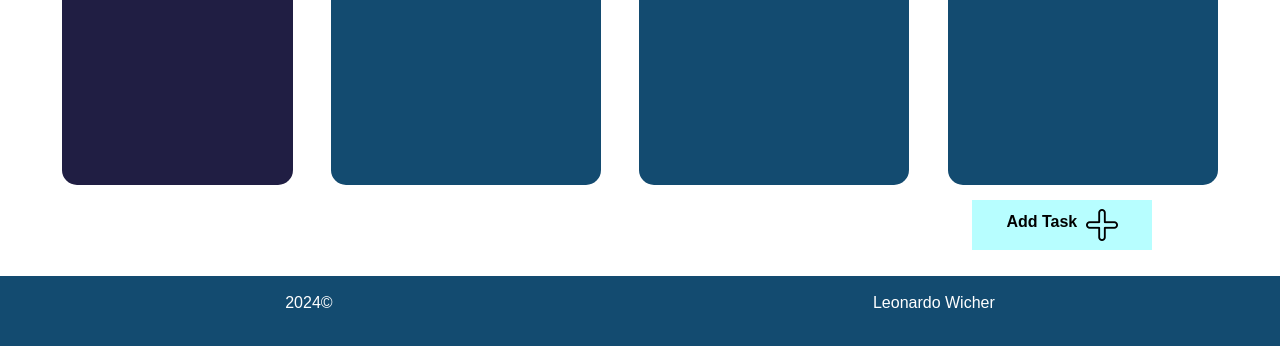
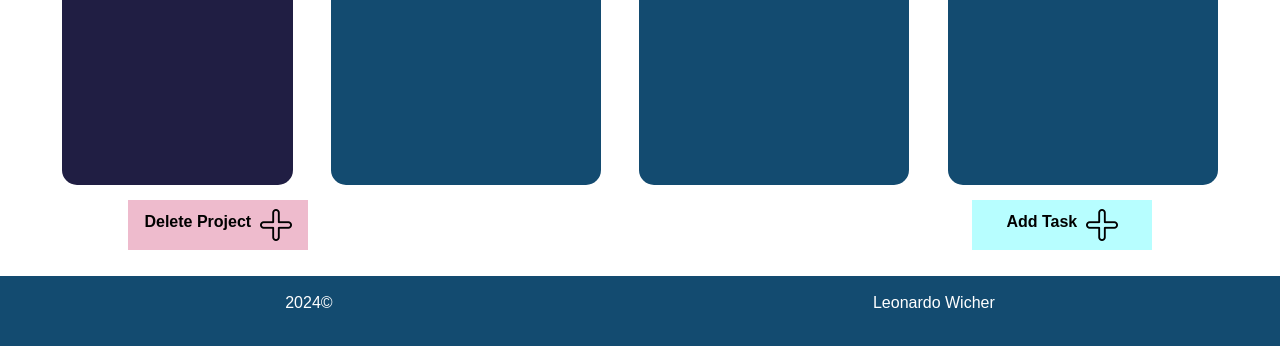
Before and after one commit to wchrLeonardo/gerenciadorTarefas_django, a Django app: page / in a window 1280 px wide. Shown: the part 510-856 px from the top of the page. Run offline with Django 5.2, Linux system fonts and the light colour scheme; tables that the repository leaves empty hold one stand-in row (values such as "Sample post"); some libraries are stand-ins or nearby versions; some web fonts are replaced.

Commit message:
Validando botões e excluindo tasks

```diff
--- a/setup/urls.py
+++ b/setup/urls.py
@@ -1,7 +1,7 @@
 from django.contrib import admin
 from django.urls import path
 
-from startask.views import CombinedListView, ProjectCreateView, TaskCreateView, update_task_status
+from startask.views import CombinedListView, ProjectCreateView, TaskCreateView, update_task_status, delete_task, delete_project
 # from startask.views import add_project
 
 urlpatterns = [
@@ -10,4 +10,6 @@ urlpatterns = [
     path("add-project/", ProjectCreateView.as_view(), name="add_project"),
     path("add-task/", TaskCreateView.as_view(), name="add_task"),
     path("update-task-status/<int:task_id>/<str:status>/", update_task_status, name="update_task_status"),
+    path('delete-task/<int:task_id>/', delete_task, name="delete_task"),
+    path('delete-project/', delete_project,  name="delete_project"),
 ]
--- a/startask/templates/startask/task_form.html
+++ b/startask/templates/startask/task_form.html
@@ -15,6 +15,7 @@
         <textarea name="description" id="TaskDescription" autocomplete="off">
         </textarea>
         <button type="submit" class="btn btn-primary">Save changes</button>
+        <a href="task_list">voltar</a>
       </form>
 </body>
 </html>
--- a/startask/templates/startask/task_list.html
+++ b/startask/templates/startask/task_list.html
@@ -83,18 +83,22 @@
             </div>
 
 
+
+
+
+
             <div id="to-do-container" class="to-do">
                 {% for task in tasks %}
                 {% if task.status_completed == 'todo' %}
 
-                <div class="to-do-list">
+                <div class="to-do-list" data-task-id="{{ task.id }}" data-task-title="{{ task.title }}" data-task-description="{{ task.description }}" data-task-created-at="{{ task.created_at }}">
 
                     <div class="options">
                         <button class="edit-button">
                             <img src="{% static 'images/edit.svg' %}" alt="">
                         </button>
                         <h2>{{ task.title }}</h2>
-                        <button class="delete-button">
+                        <button class="delete-button" onclick="if(confirm('Tem certeza que deseja deletar esta tarefa?')) {window.location.href='{% url "delete_task" task.id %}?project_id={{ request.GET.project_id }}'}">
                             <img src="{% static 'images/delete.svg' %}" alt="">
                         </button>
                     </div>
@@ -108,7 +112,7 @@
                         <button onclick="window.location.href='{% url 'update_task_status' task.id 'finished' %}?project_id={{ request.GET.project_id }}'" class="send-finished"></button>
                     </div>
                     <div>
-                        <p> {{task.created_at}} </p>
+                        <p> Atualizada em {{task.updated_at}} </p>
                     </div>
                 </div>
 
@@ -119,16 +123,18 @@
                 {% endfor %}
             </div>
 
-            <div id="progress-container" class="progress">
+            <div id="progress-container" class="progress" >
               {% for task in tasks %}
               {% if task.status_completed == 'in_progress' %}
-              <div class="to-do-list">
+              <div class="to-do-list" data-task-title="{{ task.title }}"
+              data-task-description="{{ task.description }}"
+              data-task-created-at="{{ task.created_at }}">
                   <div class="options">
                       <button class="edit-button">
                           <img src="{% static 'images/edit.svg' %}" alt="">
                       </button>
                       <h2>{{ task.title }}</h2>
-                      <button class="delete-button">
+                      <button class="delete-button" onclick="if(confirm('Tem certeza que deseja deletar esta tarefa?')) {window.location.href='{% url "delete_task" task.id %}?project_id={{ request.GET.project_id }}'}">
                           <img src="{% static 'images/delete.svg' %}" alt="">
                       </button>
                   </div>
@@ -141,7 +147,7 @@
                       <button class="send-finished" onclick="window.location.href='{% url 'update_task_status' task.id 'finished' %}?project_id={{ request.GET.project_id }}'"></button>
                   </div>
                   <div>
-                      <p> {{task.created_at}} </p>
+                      <p> Atualizada em {{task.updated_at}} </p>
                   </div>
               </div>
               {% endif %}
@@ -151,13 +157,15 @@
             <div id="finished-container" class="finished">
               {% for task in tasks %}
               {% if task.status_completed == 'finished' %}
-              <div class="to-do-list">
+              <div class="to-do-list" data-task-title="{{ task.title }}"
+              data-task-description="{{ task.description }}"
+              data-task-created-at="{{ task.created_at }}">
                   <div class="options">
                       <button class="edit-button">
                           <img src="{% static 'images/edit.svg' %}" alt="">
                       </button>
                       <h2>{{ task.title }}</h2>
-                      <button class="delete-button">
+                      <button class="delete-button" onclick="if(confirm('Tem certeza que deseja deletar esta tarefa?')) {window.location.href='{% url "delete_task" task.id %}?project_id={{ request.GET.project_id }}'}">
                           <img src="{% static 'images/delete.svg' %}" alt="">
                       </button>
                   </div>
@@ -169,7 +177,7 @@
                       <button class="send-progress" onclick="window.location.href='{% url 'update_task_status' task.id 'in_progress' %}?project_id={{ request.GET.project_id }}'"></button>
                   </div>
                   <div>
-                      <p> {{task.created_at}} </p>
+                      <p> Atualizada em {{task.updated_at}} </p>
                   </div>
               </div>
               {% endif %}
@@ -178,30 +186,54 @@
     </div>
 
     <div class="position-button">
+
+      {% if request.GET.project_id %}
+        <button type="button" class="del-project" onclick="if(confirm('Tem certeza que deseja deletar este Projeto?')) {window.location.href='{% url 'delete_project' %}?project_id={{ request.GET.project_id }}'}">
+            <p class="texts-buttons">Delete Project</p>
+            <img src="{% static 'images/Plus.png' %}" alt="">
+        </button>
+        {% else %}
+        <button type="button" class="del-project" onclick="alert('Por favor, primeiro selecione um projeto')">
+          <p class="texts-buttons">Delete Project</p>
+          <img src="{% static 'images/Plus.png' %}" alt="">
+      </button>
+        {% endif %}
+
+
+        {% if request.GET.project_id %}
       <a href="{% url 'add_task' %}?project_id={{ request.GET.project_id }}">
         <button type="button" class="crt-task">
             <p class="texts-buttons">Add Task</p>
             <img src="{% static 'images/Plus.png' %}" alt="">
         </button>
       </a>
+      {% else %}
+
+        <button type="button" class="crt-task" onclick="alert('Por favor, primeiro selecione um projeto')">
+            <p class="texts-buttons">Add Task</p>
+            <img src="{% static 'images/Plus.png' %}" alt="">
+        </button>
+
+{% endif %}
+
     </div>
 
     </main>
 
+    <!--Modal Data -->
     <div class="modal fade" id="taskModal" tabindex="-1" aria-labelledby="taskModalLabel" aria-hidden="true">
-      <div class="modal-dialog">
+      <div class="modal-dialog modal-dialog-centered">
         <div class="modal-content">
           <div class="modal-header">
             <h5 class="modal-title" id="taskModalLabel">Task Details</h5>
-            <button type="button" class="btn-close" data-bs-dismiss="modal" aria-label="Close"></button>
+            <button type="button" class="close" data-dismiss="modal" aria-label="Close">
+              <span aria-hidden="true">&times;</span>
+            </button>
           </div>
           <div class="modal-body">
-            <p><strong>Title:</strong> <span id="task-title"></span></p>
-            <p><strong>Description:</strong> <span id="task-description"></span></p>
-            <p><strong>Created At:</strong> <span id="task-created-at"></span></p>
-          </div>
-          <div class="modal-footer">
-            <button type="button" class="btn btn-secondary" data-bs-dismiss="modal">Close</button>
+            <p><strong>Title:</strong> <span id="modal-task-title"></span></p>
+            <p><strong>Description:</strong> <span id="modal-task-description"></span></p>
+            <p><strong>Created At:</strong> <span id="modal-task-created-at"></span></p>
           </div>
         </div>
       </div>
--- a/startask/views.py
+++ b/startask/views.py
@@ -1,6 +1,7 @@
 from django.shortcuts import render
 from django.urls import reverse_lazy
 from django.views.generic import ListView, CreateView
+from django.views.generic.edit import UpdateView
 from django.shortcuts import get_object_or_404, redirect
 from .models import Task, Project
 from django.http import JsonResponse
@@ -47,13 +48,11 @@ class TaskCreateView(CreateView):
         return super().form_valid(form)
 
 
-# def update_task_status(request, task_id, status):
-#     task = get_object_or_404(Task, id=task_id)
-#     if status in ['todo', 'in_progress', 'finished']:
-#         task.status_completed = status
-#         task.save()
-#         return JsonResponse({'success': True})
-#     return JsonResponse({'success': False, 'error': 'Status inválido'})
+class UpdateTaskView(UpdateView):
+    model = Task
+    fields = ['title', 'description', 'status_completed']
+    template_name = 'update_task_form.html'
+    success_url = reverse_lazy('task_list')
 
 def update_task_status(request, task_id, status):
     task = get_object_or_404(Task, id=task_id)
@@ -66,3 +65,23 @@ def update_task_status(request, task_id, status):
             return redirect(url)
         return redirect(reverse('task_list'))
     return JsonResponse({'success': False, 'error': 'Status inválido'})
+
+
+def delete_task(request, task_id):
+    task = get_object_or_404(Task, id=task_id)
+    project_id = request.GET.get('project_id')
+    task.delete()
+    if project_id:
+        url = f"{reverse('task_list')}?project_id={project_id}"
+        return redirect(url)
+    return redirect(reverse('task_list'))
+
+
+def delete_project(request):
+    project_id = request.GET.get('project_id')
+    project = get_object_or_404(Project, id=project_id)
+    if project_id:
+        project.delete()
+        return redirect(reverse('task_list'))
+    else:
+        return JsonResponse({'success': False, 'error': 'error'})
--- a/static/css/global.css
+++ b/static/css/global.css
@@ -78,10 +78,23 @@ body{
     align-items: center;
     gap:5%;
 }
+.del-project{
+    margin-top: 15px;
+    background-color: var(--var-color-todo);
+    width: 180px;
+    height: 50px;
+    border: none;
+    display: flex;
+    justify-content: center;
+    align-items: center;
+    gap:5%;
+
+}
 .position-button{
     display: flex;
-    justify-content: flex-end;
+    justify-content: space-between;
     margin-right: 10%;
+    margin-left: 10%;
 }
 .log-out{
     display: flex;
--- a/static/js/global.js
+++ b/static/js/global.js
@@ -0,0 +1,19 @@
+document.addEventListener('DOMContentLoaded', function() {
+    document.querySelectorAll('.to-do-list').forEach(taskElement => {
+      taskElement.addEventListener('click', function() {
+        // Obter dados da tarefa
+        const title = this.getAttribute('data-task-title');
+        const description = this.getAttribute('data-task-description');
+        const createdAt = this.getAttribute('data-task-created-at');
+
+        // Preencher o modal com os dados
+        document.getElementById('modal-task-title').textContent = title;
+        document.getElementById('modal-task-description').textContent = description;
+        document.getElementById('modal-task-created-at').textContent = createdAt;
+
+        // Mostrar o modal
+        var myModal = new bootstrap.Modal(document.getElementById('taskModal'));
+        myModal.show();
+      });
+    });
+  });
```
Also changed, not shown: startask/templates/startask/task_update.html (added).
